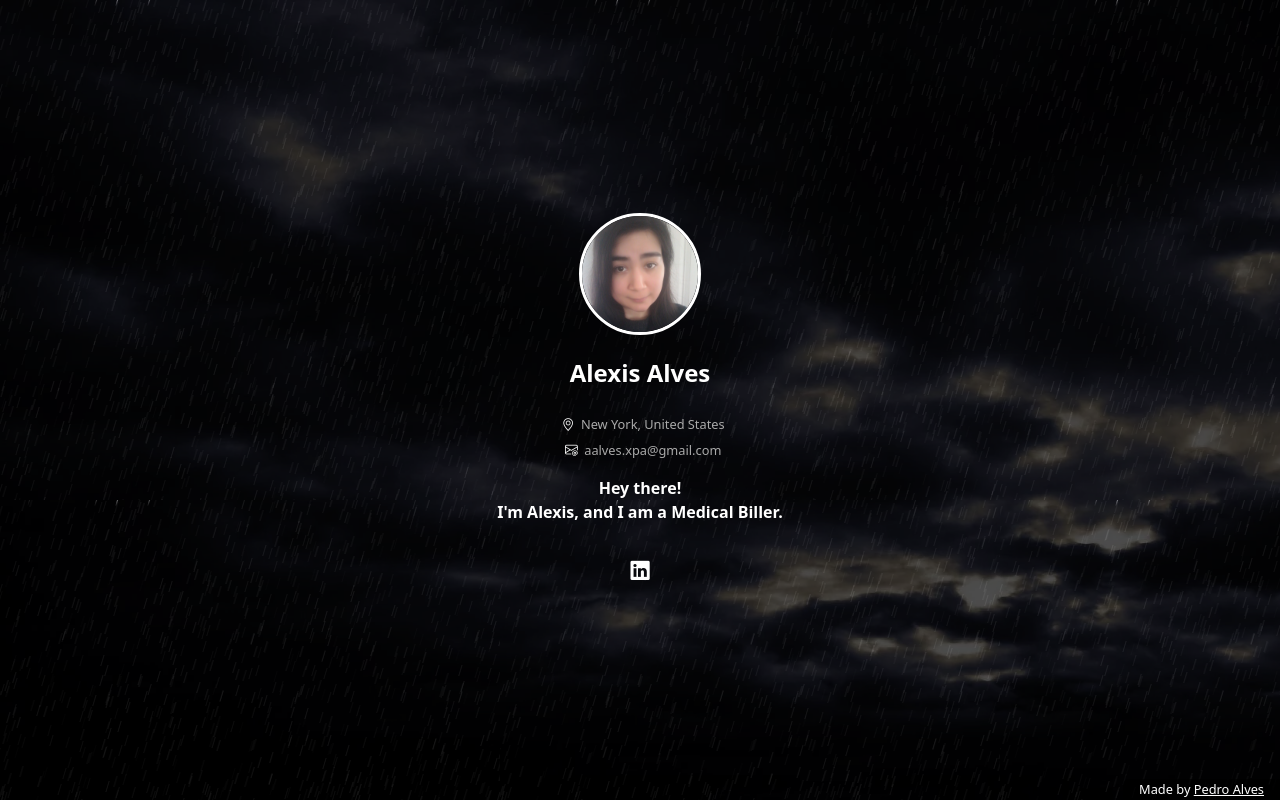
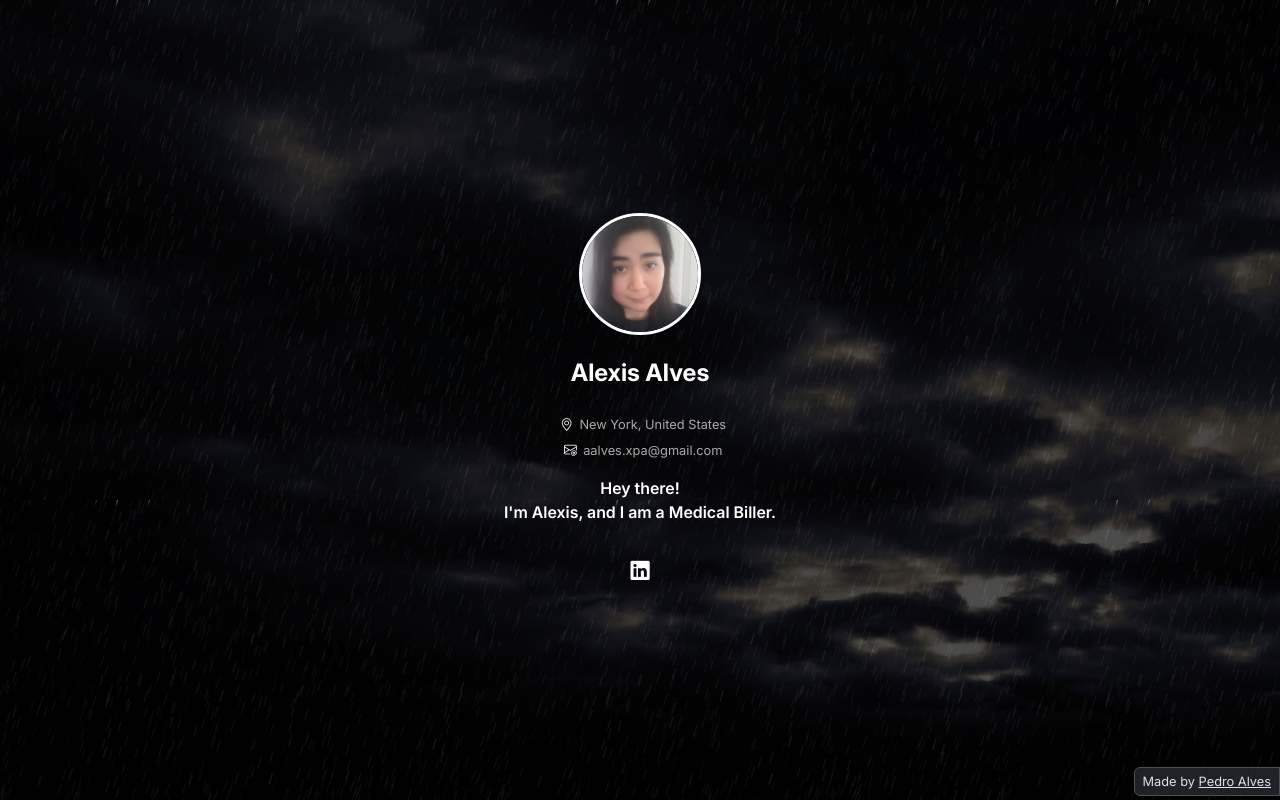
Before and after one commit to AaylaXPA/AaylaXPA.github.io, a plain HTML site: page index.html in a window 1280 px wide. Drawn offline with Linux system fonts and the light colour scheme.

Commit message:
Update links, and font

```diff
--- a/css/main.css
+++ b/css/main.css
@@ -1,6 +1,15 @@
+@font-face {
+    font-family: "Inter";
+    src: url("../lib/font/inter/Inter-VariableFont_opsz\,wght.ttf");
+}
+
 * {
     -ms-overflow-style: none;
     scrollbar-width: none;
+}
+
+:root {
+    --xpa-foreground-z-index: 2000;
 }
 
 ::-webkit-scrollbar {
@@ -15,9 +24,11 @@ body {
     width: 100dvw;
     height: 100vh;
     height: 100dvh;
+    font-family: 'Inter';
+    font-style: normal;
 }
 
-body > * {
+body>* {
     width: 100%;
     height: 100%;
 }
@@ -27,7 +38,8 @@ body > * {
     background-image: url('../img/background.webp');
 }
 
-.background, .background > * {
+.background,
+.background>* {
     position: absolute;
     width: 100%;
     height: 100%;
@@ -60,7 +72,7 @@ body > * {
     overflow-x: hidden;
 }
 
-.main > .row {
+.main>.row {
     height: 100%;
 }
 
@@ -148,17 +160,16 @@ body > * {
     white-space: nowrap;
 }
 
-footer {
+.footer {
     position: fixed;
     bottom: 0;
     right: 0;
-    background: rgba(0, 0, 0, .7);
-    color: #fff;
-    padding: .05rem 1rem;
-    border-radius: var(--bs-border-radius) 0 0 0;
     font-size: .8rem;
+    z-index: var(--xpa-foreground-z-index);
+
+    --bs-bg-opacity: .7;
 }
 
-footer a {
-    color: #fff;
+.footer a {
+    color: var(--bs-body-color);
 }
--- a/index.html
+++ b/index.html
@@ -1,5 +1,5 @@
 <!DOCTYPE html>
-<html lang="en">
+<html lang="en" data-bs-theme="dark">
 <head>
     <meta charset="UTF-8"/>
     <meta name="viewport" content="width=device-width, initial-scale=1.0"/>
@@ -41,8 +41,8 @@
                 </div>
             </div>
         </div>
-        <footer>
-            <span>Made by <a href="https://www.github.com/ShadowXPA" target="_blank">Pedro Alves</a></span>
+        <footer class="footer rounded-start mb-1 px-2 py-1 bg-body-tertiary border">
+            <span>Made by <a href="https://shadowxpa.github.io/" target="_blank">Pedro Alves</a></span>
         </footer>
     </div>
 </body>
```
Also changed, not shown: lib/font/inter/Inter-VariableFont_opsz,wght.ttf (added), lib/font/inter/OFL.txt (added), 1 other file.
